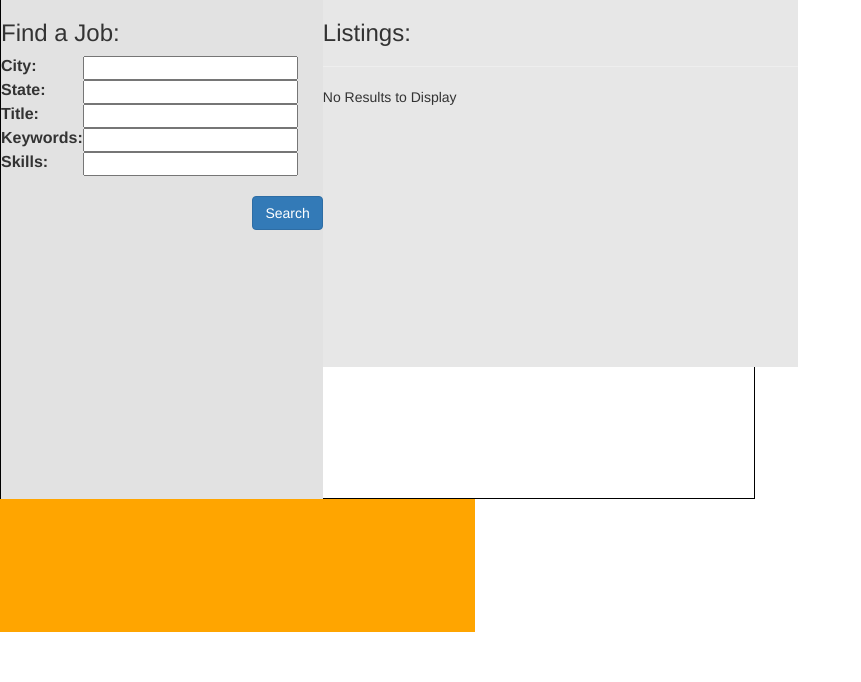
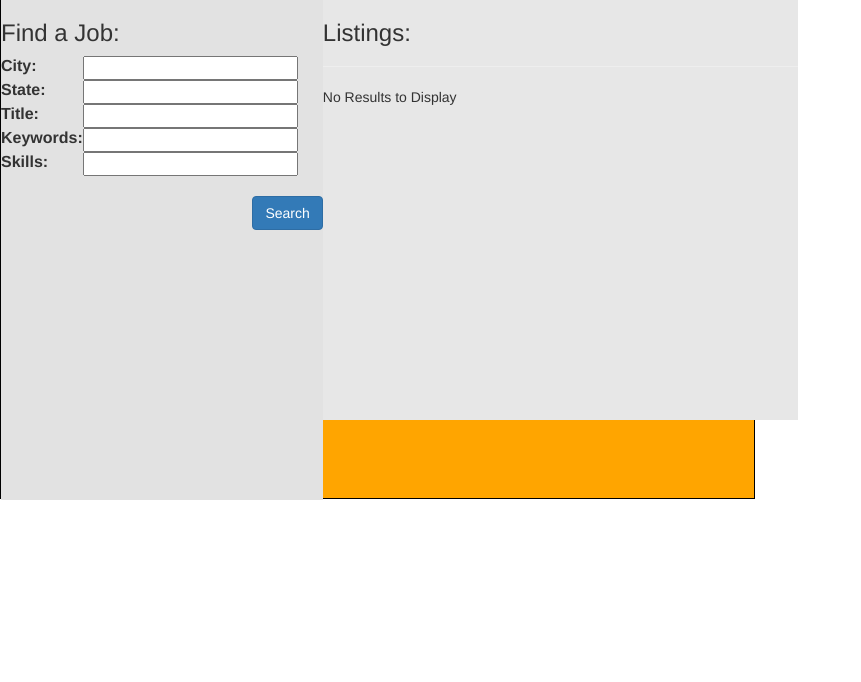
Before and after one commit to Gwood91/BUS118W_Tangier_Repo, a Flask app: template app/templates/jobs.html in a window 1280 px wide. Shown: the part 118-800 px from the top of the page, without its empty margins (0-861 px from the left). Run offline with Flask 2, Linux system fonts and the light colour scheme; the template is opened without the code that fills it, so the values that code supplies are empty; parts of the project's set-up code (start-up, migrations or seed data) failed here and were passed over; some libraries are stand-ins or nearby versions.

Commit message:
Fixing Job Search Queries

```diff
--- a/app/routes.py
+++ b/app/routes.py
@@ -225,7 +225,7 @@ def jobs():
         city, state, job_title, keywords, skills = tuple(formatted_query)
         # execute client query
         jobs = db.session.query(Job_Post).\
-            filter(Job_Post.city.contains(city), Job_Post.state.contains(state), Job_Post.description.contains(skills)).all()
+            filter(Job_Post.city.contains(city), Job_Post.state.contains(state), Job_Post.description.contains(skills), Job_Post.title.contains(job_title), Job_Post.description.contains(keywords),).all()
         return render_template('jobs.html', title='Jobs', current_user=current_user, jobs=jobs, len=len)
 
 
--- a/app/templates/jobs.html
+++ b/app/templates/jobs.html
@@ -3,7 +3,7 @@
 
 <div>
     <h2>Career Search</h2>
-    <div style="width: 755px; height: 500px; border: solid black 1px">
+    <div style="width: 755px; height: 500px; border: solid black 1px; background:orange">
         <div style="display: inline-flex">
             <div style="width: 50%; height: 500px; background: rgb(226, 226, 226)">
                 <h3>Find a Job:</h3>
@@ -27,7 +27,7 @@
                 <div style="display: inline-block; width: 475; height: 350px; background: rgb(231, 231, 231);">
                     <h3 style="padding-right:auto; padding-left:auto;">Listings:</h3>
                     <hr>
-                    <div style="display: inline-block; width: 475; height: 280px; background: rgb(231, 231, 231); overflow: scroll; overflow-x: hidden">
+                    <div style="display: inline-block; width: 475; height: 95%; background: rgb(231, 231, 231); overflow: scroll; overflow-x: hidden">
                         {% if len(jobs) > 0 %}
                         {% for job in jobs%}
                         <div>
@@ -49,7 +49,5 @@
         </div>
     </div>
 </div>
-  <div style="display: inline-block; width: 475; height: 133px; background: orange">
-                </div>
 <br>
 <br> {% endblock %}
--- a/app/templates/profile.html
+++ b/app/templates/profile.html
@@ -30,7 +30,7 @@
             <textarea style="width: 500px; height: 150px; resize: none" id="experience" name="experience" class="form-control">{{current_user.profile.experience}}</textarea>
             <h3>Skills:</h3>
             <textarea style="width: 500px; height: 150px; resize: none" id="skills" name="skills" class="form-control">{{current_user.profile.skills}}</textarea>
-            <input name="Save_Profile" type="submit" value="Save Profile" class="btn btn-default">
+            <input name="Save_Profile" type="submit" value="Save Profile" class="btn btn-info">
         </div>
     </form>
     <hr>
```
Also changed, not shown: app/app.db.
